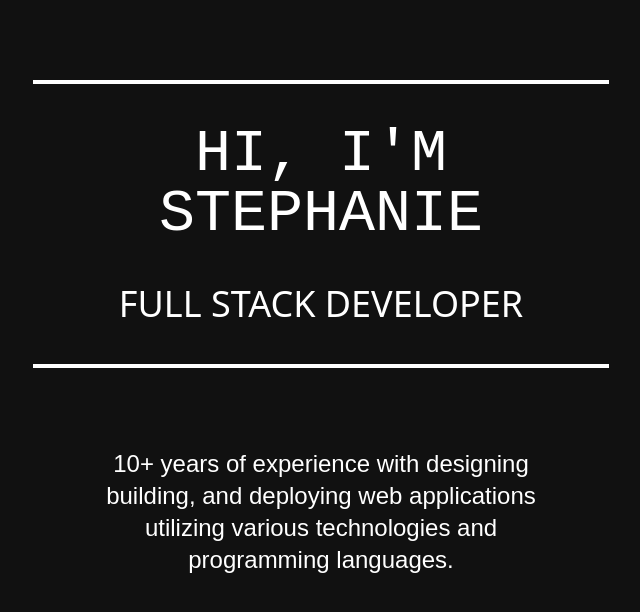
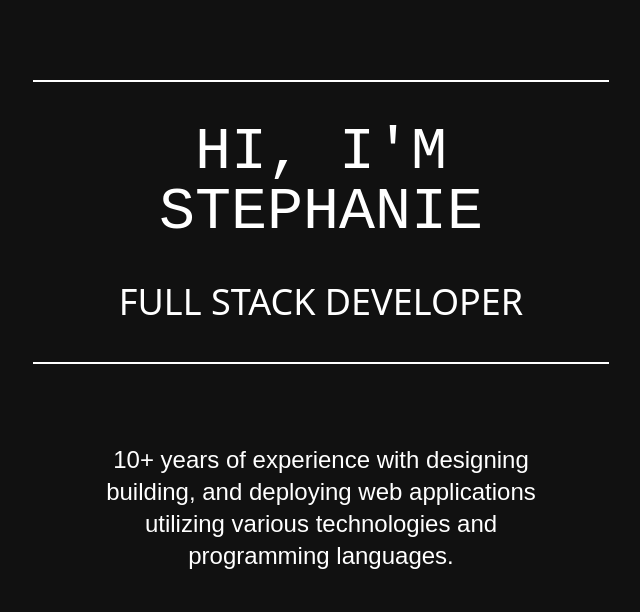
Before and after one commit to Rocklobster84/steph-codes-temp, a Next.js app: page / in a window 1280 px wide. Shown: the top 612 px of the page, without its empty margins (319-959 px from the left). Built offline with nearby package versions, Linux system fonts and the light colour scheme.

Commit message:
Lowered height on lines to make them thinner

```diff
--- a/components/Hero.tsx
+++ b/components/Hero.tsx
@@ -2,10 +2,10 @@ const Hero = () => {
 
   return (
     <div className="text-center">
-      <div className="mx-auto w-[calc(100%_+_2rem)] max-w-xs md:max-w-xl h-1 mt-20 bg-white" />
+      <div className="mx-auto w-[calc(100%_+_2rem)] max-w-xs md:max-w-xl mt-20 border-[1px] bg-white" />
       <h1 className="px-10 my-10 uppercase max-w-2xl mx-auto">Hi, I&#39;m Stephanie</h1>
       <h3 className="mb-10 md:w-full uppercase">Full Stack Developer</h3>
-      <div className="mx-auto w-[calc(100%_+_2rem)] max-w-xs md:max-w-xl h-1 bg-white" />
+      <div className="mx-auto w-[calc(100%_+_2rem)] max-w-xs md:max-w-xl border-[1px] bg-white" />
 
       <p className="text-xl md:text-2xl flex-wrap flex-shrink px-10 py-20 md:w-[calc(40%_+_2rem)] m-auto">
         10+ years of experience with designing building, and deploying web applications utilizing various technologies and programming languages.
```
